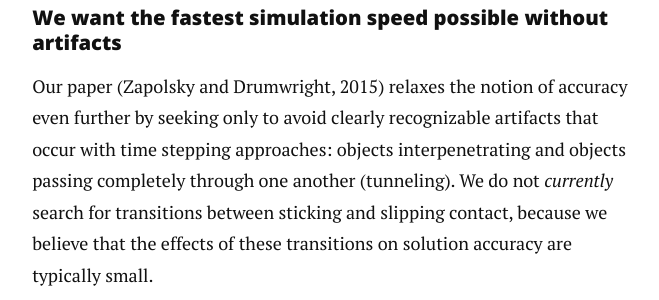
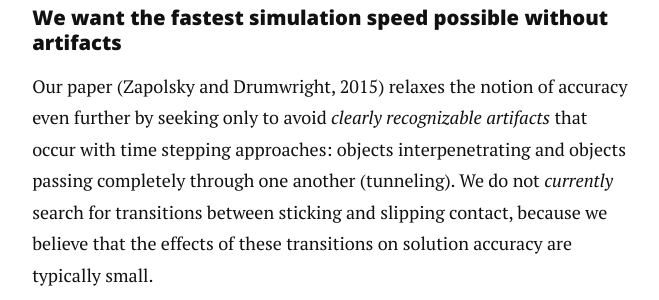
Before and after one commit to PositronicsLab/positronicslab.github.io, a Jekyll site: the page built from _posts/2015-10-18-adaptive-integration.markdown, in a window 1280 px wide and 900 px high, scrolled down 1738 px. Shown: the part 186-486 px from the top of the window, without its empty margins (310-969 px from the left). Built offline with Jekyll 4.4.1, drawn with Linux system fonts in a browser that asks for light colours; nearby versions of some CDN libraries; Markdown is read by kramdown in place of the engine named in the settings.

Commit message:
More updates

```diff
--- a/_posts/2015-10-18-adaptive-integration.markdown
+++ b/_posts/2015-10-18-adaptive-integration.markdown
@@ -27,7 +27,7 @@ The practical implications of lower differential algebraic equation (DAE) / diff
 
 #### We want the fastest simulation speed possible without artifacts
 
-Our paper (Zapolsky and Drumwright, 2015) relaxes the notion of accuracy even further by seeking only to avoid clearly recognizable artifacts that occur with time stepping approaches: objects interpenetrating and objects passing completely through one another (tunneling). We do not *currently* search for transitions between sticking and slipping contact, because we believe that the effects of these transitions on solution accuracy are typically small.
+Our paper (Zapolsky and Drumwright, 2015) relaxes the notion of accuracy even further by seeking only to avoid *clearly recognizable artifacts* that occur with time stepping approaches: objects interpenetrating and objects passing completely through one another (tunneling). We do not *currently* search for transitions between sticking and slipping contact, because we believe that the effects of these transitions on solution accuracy are typically small.
 
 #### Preventing tunneling and interpenetration
 
```
